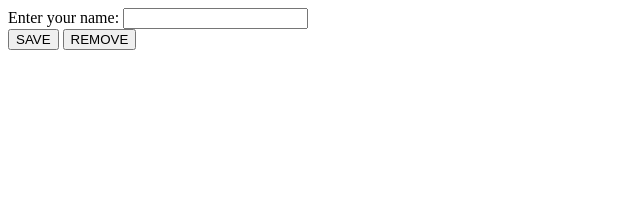
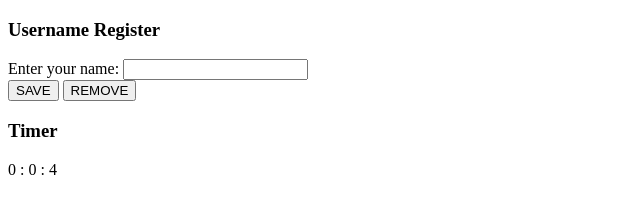
Before and after one commit to Nestor162/U2-D12-JSON-Storage-FS0123ITA, a plain HTML site: page index.html in a window 1280 px wide. Shown: the whole page, without its empty margins (0-640 px from the left). Drawn offline with Linux system fonts and the light colour scheme.

Commit message:
Svolto secondo esercizio

```diff
--- a/index.html
+++ b/index.html
@@ -7,6 +7,7 @@
     <title>Esercizi Web Storage</title>
   </head>
   <body>
+    <h3>Username Register</h3>
     <form id="form-user">
       <div>
         <label for="name">Enter your name: </label>
@@ -17,6 +18,10 @@
         <button id="remove" type="button">REMOVE</button>
       </div>
     </form>
+
+    <h3>Timer</h3>
+    <div id="timer"></div>
     <script src="script.js"></script>
+    <script src="timer.js"></script>
   </body>
 </html>
--- a/script.js
+++ b/script.js
@@ -1,3 +1,5 @@
+// Esercizio 1 = Registrazione username usando localStorage
+
 const body = document.getElementsByTagName("body")[0];
 
 window.addEventListener("DOMContentLoaded", () => {
--- /dev/null
+++ b/timer.js
@@ -0,0 +1,33 @@
+// Esercizio 2 = Creazione contatore usando sessionStorage
+let seconds = 0;
+let minutes = 0;
+let hours = 0;
+
+window.onload = () => {
+  checkSessionStorage();
+  let timer = setInterval(function () {
+    let currentTime = hours + " : " + minutes + " : " + seconds;
+    sessionStorage.setItem("currentTime", currentTime);
+    document.getElementById("timer").textContent = currentTime;
+
+    seconds++;
+    if (seconds === 60) {
+      seconds = 0;
+      minutes++;
+    }
+    if (minutes === 60) {
+      minutes = 0;
+      hours++;
+    }
+  }, 1000);
+};
+
+const checkSessionStorage = () => {
+  const currentTime = sessionStorage.getItem("currentTime");
+  if (currentTime) {
+    const timeParts = currentTime.split(" : ");
+    hours = parseInt(timeParts[0]);
+    minutes = parseInt(timeParts[1]);
+    seconds = parseInt(timeParts[2]);
+  }
+};
```
